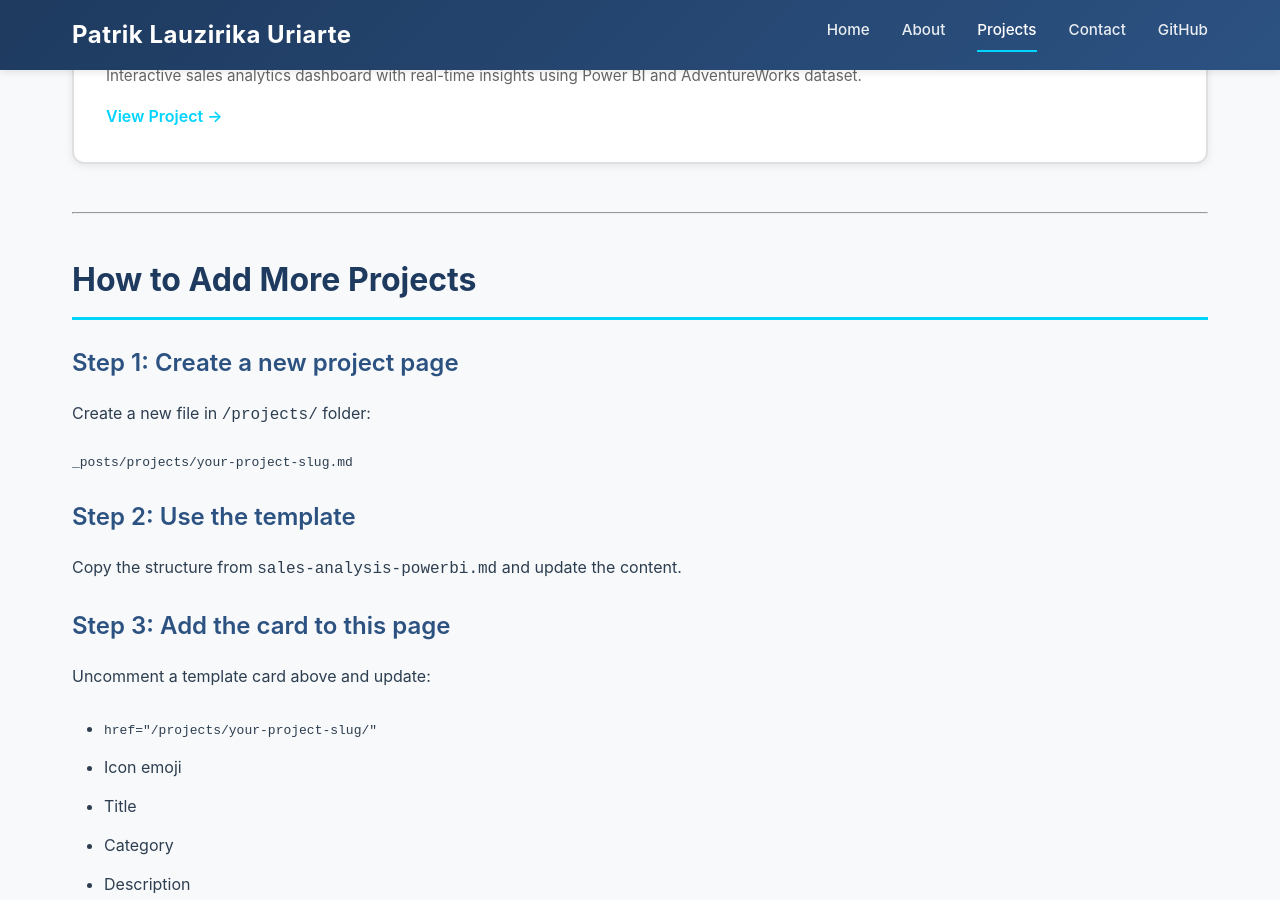
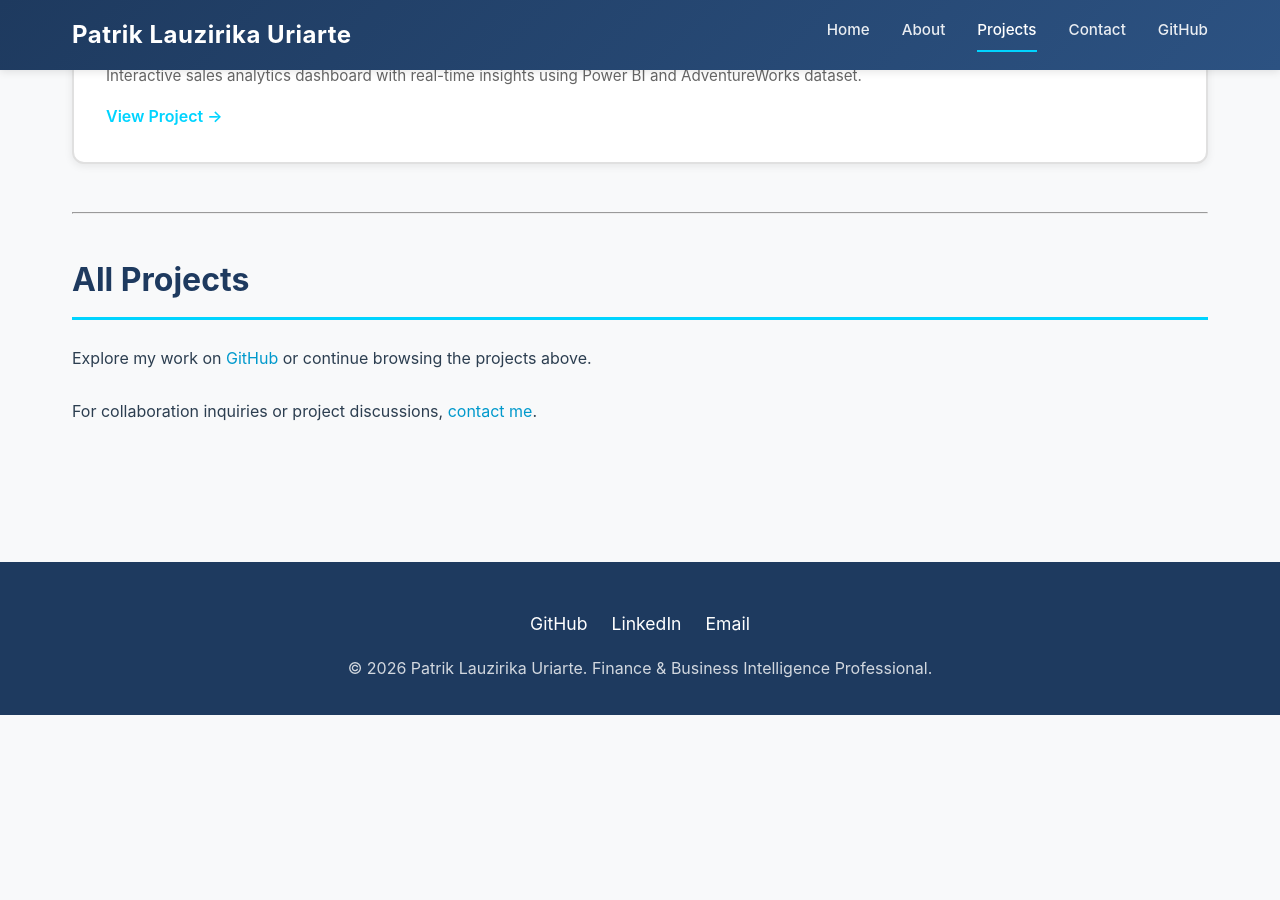
Before and after one commit to patriklauzirika-glitch/patriklauzirika.github.io, a Jekyll site: the page built from projects.md, in a window 1280 px wide and 900 px high, scrolled down 412 px. Built offline with Jekyll 4.4.1, drawn with Linux system fonts in a browser that asks for light colours; after the commit the page ends 1127 px from its top, so only the background shows below that.

Commit message:
Remove project addition steps from projects.md
Updated GitHub link and removed project addition instructions.

````diff
--- a/projects.md
+++ b/projects.md
@@ -129,29 +129,9 @@ A collection of my Finance & Business Intelligence projects showcasing expertise
 
 ---
 
-## How to Add More Projects
-
-### Step 1: Create a new project page
-Create a new file in `/projects/` folder:
-```
-_posts/projects/your-project-slug.md
-```
-
-### Step 2: Use the template
-Copy the structure from `sales-analysis-powerbi.md` and update the content.
-
-### Step 3: Add the card to this page
-Uncomment a template card above and update:
-- `href="/projects/your-project-slug/"`
-- Icon emoji
-- Title
-- Category
-- Description
-
----
 
 ## All Projects
 
-Explore my work on [GitHub](https://github.com/patriklauzirika-glitch) or continue browsing the projects above.
+Explore my work on [GitHub](https://github.com/plauzirikauriarte) or continue browsing the projects above.
 
 For collaboration inquiries or project discussions, [contact me](/contact/).
````
